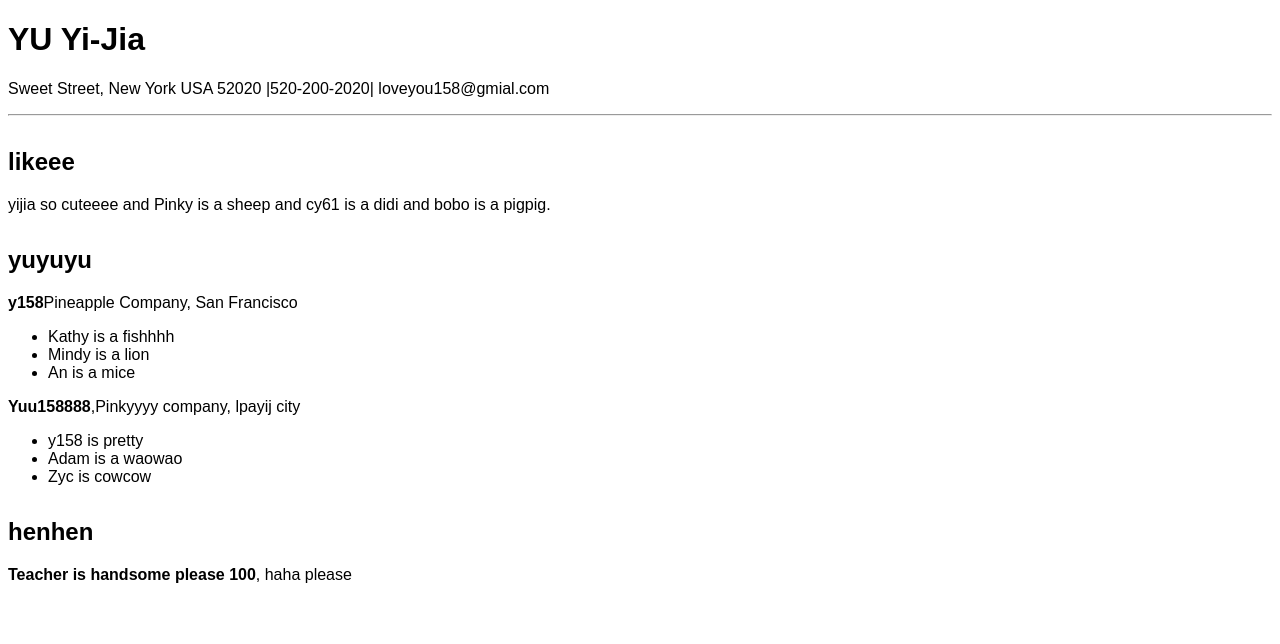
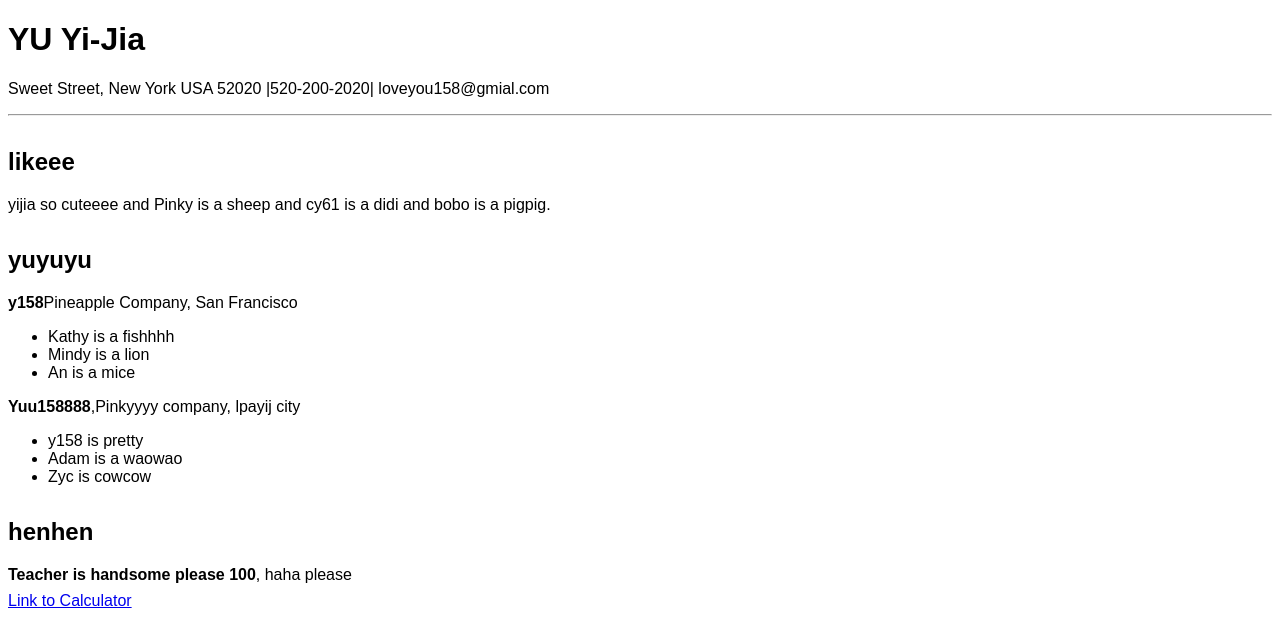
Before and after one commit to yuu158/yuuu158, a plain HTML site: page index.html in a window 1280 px wide. Drawn offline with Linux system fonts and the light colour scheme.

Commit message:
Update index.html

```diff
--- a/index.html
+++ b/index.html
@@ -50,3 +50,4 @@
   </div>
 </body>
 </html>
+  <a href="https://yuu158.github.io/yyyyyyyy/">Link to Calculator</a>
```
